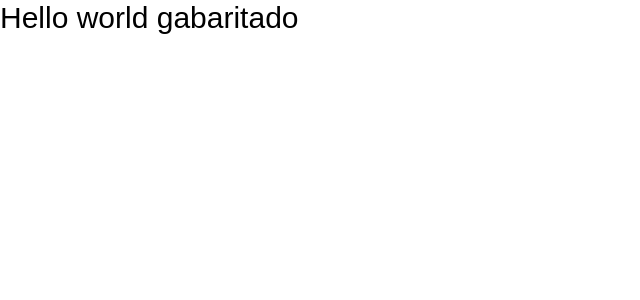
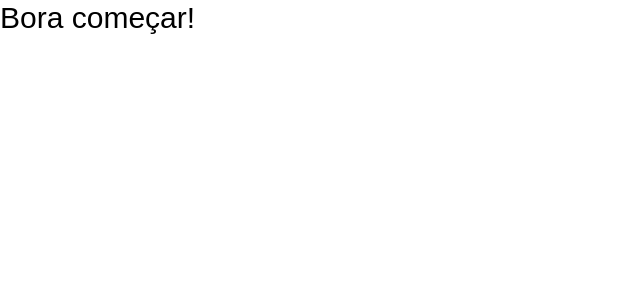
Before and after one commit to vIctorAlexandre2005/cep-manager-react, a Next.js app: page / in a window 1280 px wide. Shown: the top 300 px of the page, without its empty margins (0-640 px from the left). Built offline with nearby package versions, Linux system fonts and the light colour scheme.

Commit message:
init: Iniciando o desenvolvimento

```diff
--- a/src/pages/index.tsx
+++ b/src/pages/index.tsx
@@ -1,5 +1,5 @@
 export default function Home() {
   return (
-    <p className="text-3xl">Hello world gabaritado</p>
+    <p className="text-3xl">Bora começar!</p>
   );
 }
```
